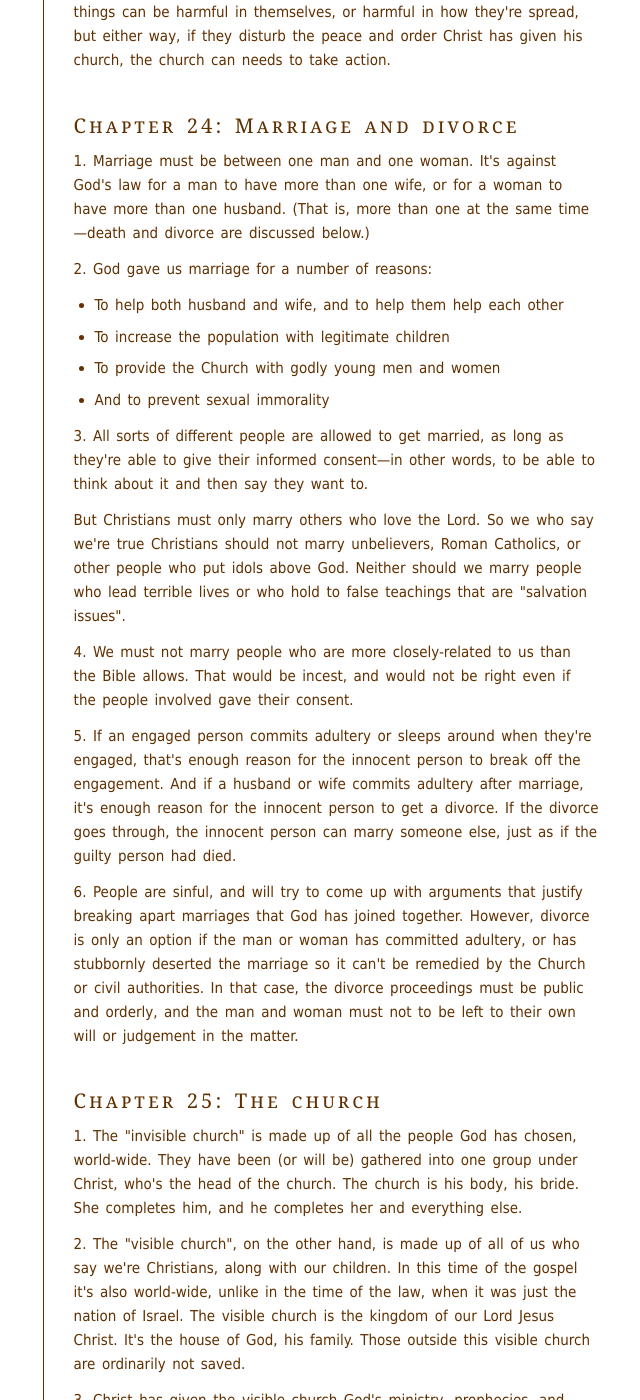
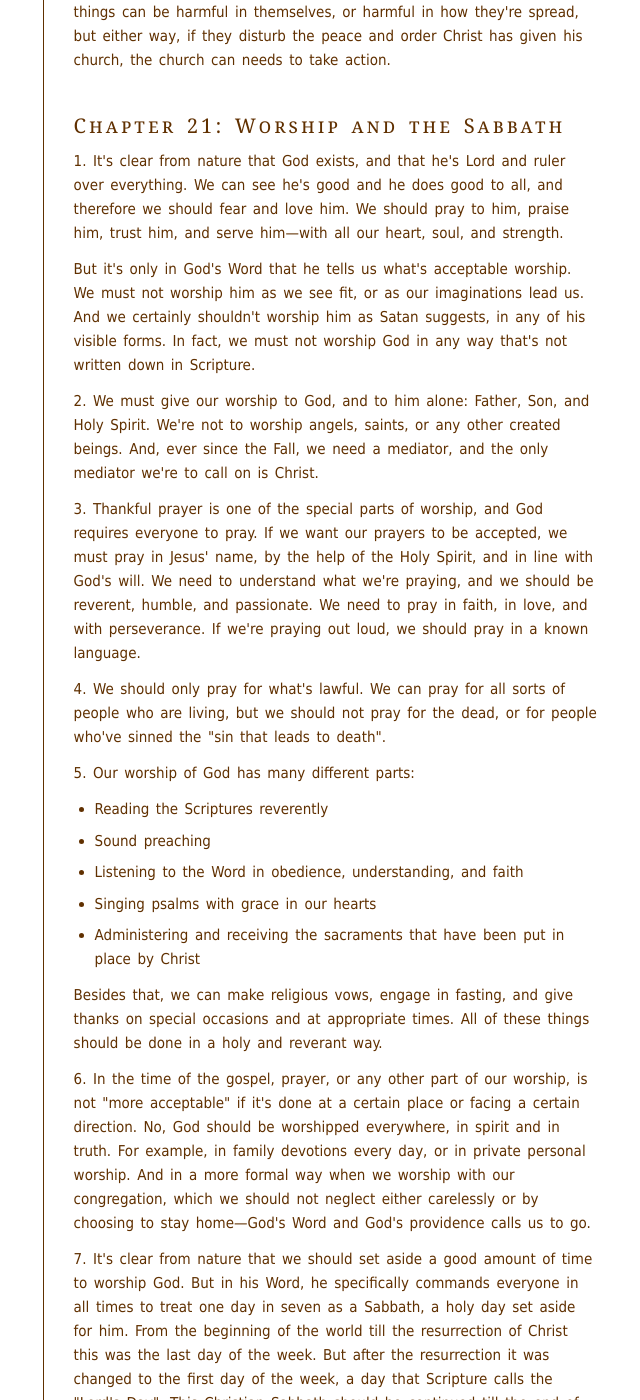
Before and after one commit to benhoyt/benhoyt.github.com, a Jekyll site: the page built from writings-plain-english-westminster.html, in a window 1280 px wide and 1400 px high, scrolled down 22088 px. Shown: the whole window, without its empty margins (391-1031 px from the left). Built offline with Jekyll 4.4.1, drawn with Linux system fonts in a browser that asks for light colours; some of the changed text lies outside the part shown.

Commit message:
Add chapter 21

```diff
--- a/writings-plain-english-westminster.html
+++ b/writings-plain-english-westminster.html
@@ -67,7 +67,7 @@ permalink: /writings/plain-english-westminster/index.html
  <li><a href="#chapter18">Chapter 18: Being sure we're saved</a></li>
  <li><a href="#chapter19">Chapter 19: The law of God</a></li>
  <li><a href="#chapter20">Chapter 20: Christian freedom</a></li>
- <li><a href="#chapter21">Chapter 21: </a></li>
+ <li><a href="#chapter21">Chapter 21: Worship and the Sabbath</a></li>
  <li><a href="#chapter22">Chapter 22: </a></li>
  <li><a href="#chapter23">Chapter 23: </a></li>
  <li><a href="#chapter24">Chapter 24: Marriage and divorce</a></li>
@@ -485,6 +485,37 @@ permalink: /writings/plain-english-westminster/index.html
 <p>If people spread opinions or practice things that go against what nature teaches or against the general principles of Christianity, the church has every right to hold them accountable and put them under discipline. This is true whether it's about faith, worship, or how we should live. Such things can be harmful in themselves, or harmful in how they're spread, but either way, if they disturb the peace and order Christ has given his church, the church can needs to take action.</p>
 
 
+<h2 id="chapter21">Chapter 21: Worship and the Sabbath</h2>
+
+<p>1. It's clear from nature that God exists, and that he's Lord and ruler over everything. We can see he's good and he does good to all, and therefore we should fear and love him. We should pray to him, praise him, trust him, and serve him—with all our heart, soul, and strength.</p>
+
+<p>But it's only in God's Word that he tells us what's acceptable worship. We must not worship him as we see fit, or as our imaginations lead us. And we certainly shouldn't worship him as Satan suggests, in any of his visible forms. In fact, we must not worship God in any way that's not written down in Scripture.</p>
+
+<p>2. We must give our worship to God, and to him alone: Father, Son, and Holy Spirit. We're not to worship angels, saints, or any other created beings. And, ever since the Fall, we need a mediator, and the only mediator we're to call on is Christ.</p>
+
+<p>3. Thankful prayer is one of the special parts of worship, and God requires everyone to pray. If we want our prayers to be accepted, we must pray in Jesus' name, by the help of the Holy Spirit, and in line with God's will. We need to understand what we're praying, and we should be reverent, humble, and passionate. We need to pray in faith, in love, and with perseverance. If we're praying out loud, we should pray in a known language.</p>
+
+<p>4. We should only pray for what's lawful. We can pray for all sorts of people who are living, but we should not pray for the dead, or for people who've sinned the "sin that leads to death".</p>
+
+<p>5. Our worship of God has many different parts:</p>
+
+<ul>
+ <li>Reading the Scriptures reverently</li>
+ <li>Sound preaching</li>
+ <li>Listening to the Word in obedience, understanding, and faith</li>
+ <li>Singing psalms with grace in our hearts</li>
+ <li>Administering and receiving the sacraments that have been put in place by Christ</li>
+</ul>
+
+<p>Besides that, we can make religious vows, engage in fasting, and give thanks on special occasions and at appropriate times. All of these things should be done in a holy and reverant way.</p>
+
+<p>6. In the time of the gospel, prayer, or any other part of our worship, is not "more acceptable" if it's done at a certain place or facing a certain direction. No, God should be worshipped everywhere, in spirit and in truth. For example, in family devotions every day, or in private personal worship. And in a more formal way when we worship with our congregation, which we should not neglect either carelessly or by choosing to stay home—God's Word and God's providence calls us to go.</p>
+
+<p>7. It's clear from nature that we should set aside a good amount of time to worship God. But in his Word, he specifically commands everyone in all times to treat one day in seven as a Sabbath, a holy day set aside for him. From the beginning of the world till the resurrection of Christ this was the last day of the week. But after the resurrection it was changed to the first day of the week, a day that Scripture calls the "Lord's Day". This Christian Sabbath should be continued till the end of the world.</p>
+
+<p>8. The Sabbath day should be kept holy for the Lord. We should prepare our hearts for it, and get our everyday affairs ready, so that we can really rest in a holy way. We should rest the whole day, from actions, words, and thoughts about our everyday work and leisure. We should spend all our time in the public and private worship of God, as well as doing duties that are necessary or are works of mercy.</p>
+
+
 <h2 id="chapter24">Chapter 24: Marriage and divorce</h2>
 
 <p>1. Marriage must be between one man and one woman. It's against God's law for a man to have more than one wife, or for a woman to have more than one husband. (That is, more than one at the same time—death and divorce are discussed below.)</p>
```
